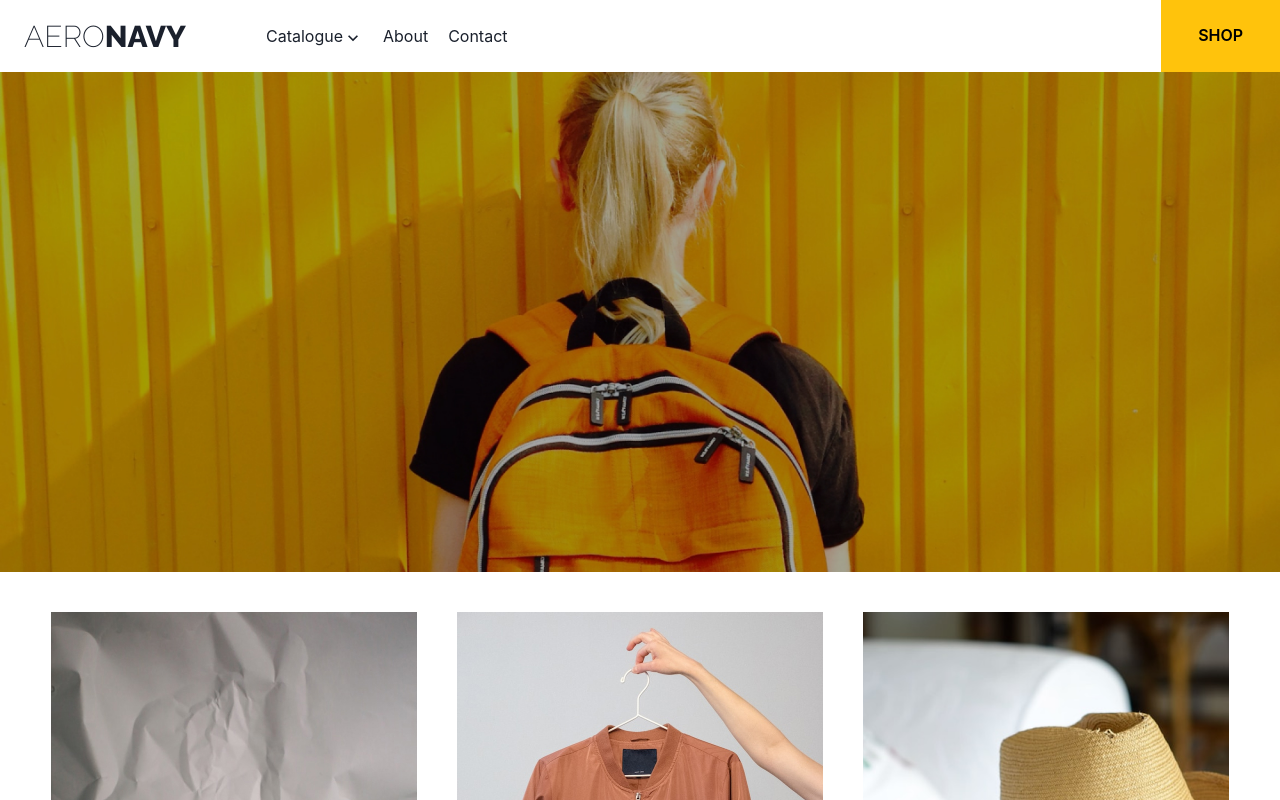
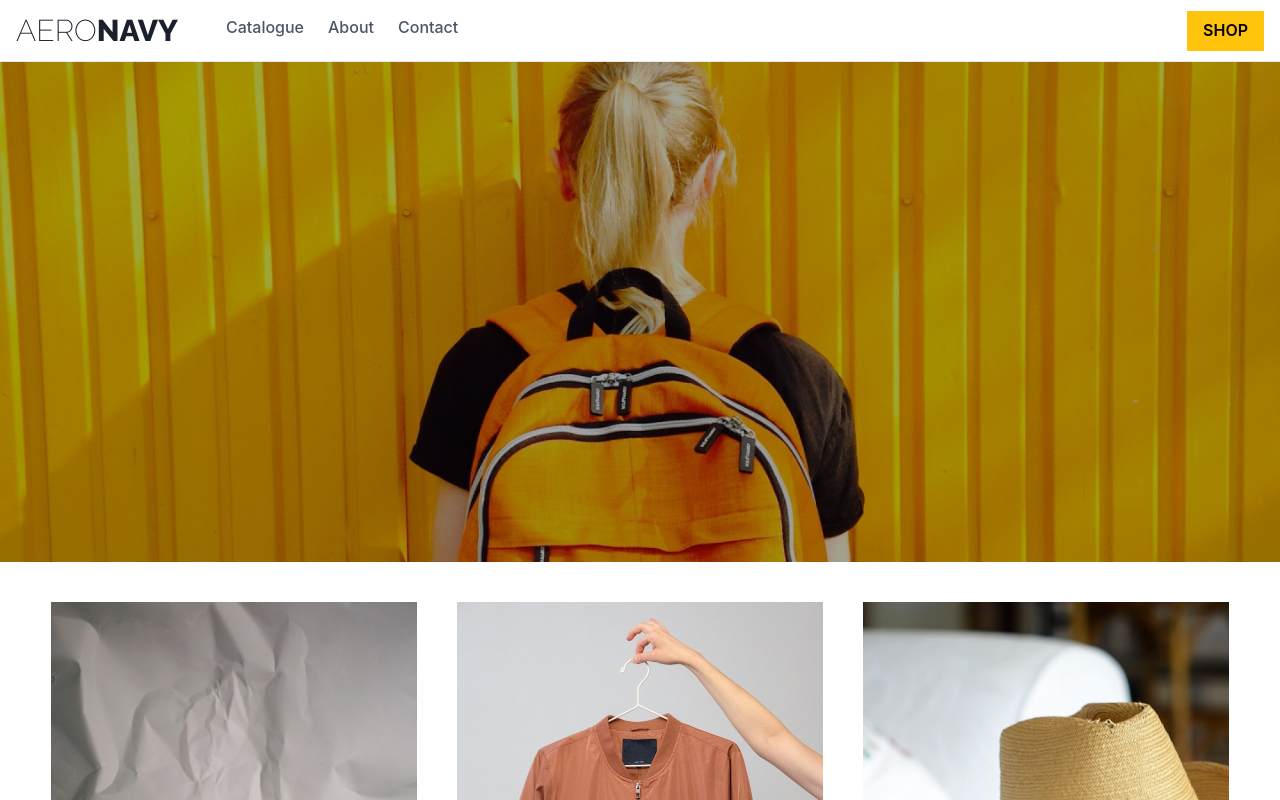
Before and after one commit to dendense/indie-showcase, a Next.js app: page / in a window 1280 px wide. Shown: the top 800 px of the page. Built offline with nearby package versions, Linux system fonts and the light colour scheme.

Commit message:
Update Navigation Responsive

```diff
--- a/api/data.json
+++ b/api/data.json
@@ -38,5 +38,36 @@
       "link": "/product",
       "context": "Top Ten Products  of the Week"
     }
+  ],
+
+  "navItem": [
+    {
+      "label": "Catalogue",
+      "children": [
+        {
+          "label": "Accessories",
+          "subLabel": "Trending Design to inspire you",
+          "href": "#"
+        },
+        {
+          "label": "Shirts",
+          "subLabel": "Up-and-coming Designers",
+          "href": "#"
+        },
+        {
+          "label": "Outwears",
+          "subLabel": "Up-and-coming Designers",
+          "href": "#"
+        }
+      ]
+    },
+    {
+      "label": "About",
+      "href": "#"
+    },
+    {
+      "label": "Contact",
+      "href": "#"
+    }
   ]
 }
--- a/components/Nav.js
+++ b/components/Nav.js
@@ -1,62 +1,240 @@
 import * as React from "react";
-import Link from "next/link";
 import {
   Box,
   Flex,
+  Text,
+  IconButton,
   Button,
-  HStack,
-  Menu,
-  MenuList,
-  MenuItem,
-  MenuButton,
+  Stack,
+  Collapse,
+  Icon,
+  Link,
+  Popover,
+  PopoverTrigger,
+  PopoverContent,
+  useColorModeValue,
+  useDisclosure,
 } from "@chakra-ui/react";
-import { ChevronDownIcon } from "@chakra-ui/icons";
+import {
+  HamburgerIcon,
+  CloseIcon,
+  ChevronDownIcon,
+  ChevronRightIcon,
+} from "@chakra-ui/icons";
 
-// Local Components
+// Local Import
 import Brand from "../components/Brand";
+import showData from "../api/data.json";
 
-const CTA = "SHOP";
+const NavData = showData.navItem;
 
-export default function Nav() {
+export default function WithSubnavigation() {
+  const { isOpen, onToggle } = useDisclosure();
   return (
-    <Flex>
-      <Flex w="100%" align="center" px="6" py="3">
-        <Box as="button">
+    <Box>
+      <Flex
+        bg={useColorModeValue("white", "gray.800")}
+        minH={"60px"}
+        py={{ base: 2 }}
+        px={{ base: 4 }}
+        borderBottom={1}
+        borderStyle={"solid"}
+        borderColor={useColorModeValue("gray.200", "gray.900")}
+        align={"center"}
+      >
+        <Flex
+          flex={{ base: 1, md: "auto" }}
+          ml={{ base: -2 }}
+          display={{ base: "flex", md: "none" }}
+        >
+          <IconButton
+            onClick={onToggle}
+            icon={
+              isOpen ? <CloseIcon w={3} h={3} /> : <HamburgerIcon w={5} h={5} />
+            }
+            variant={"ghost"}
+            aria-label={"Toggle Navigation"}
+          />
+        </Flex>
+        <Flex flex={{ base: 1 }} justify={{ base: "center", md: "start" }}>
           <Brand linkto="/" />
-        </Box>
-        <HStack spacing="20px" ml={20}>
-          <Menu>
-            <MenuButton>
-              Catalogue
-              <ChevronDownIcon w={5} h={5} />
-            </MenuButton>
-            <MenuList>
-              <MenuItem>Accessories</MenuItem>
-              <MenuItem>
-                <Link href="/shirts">Shirts</Link>
-              </MenuItem>
-              <MenuItem>Outwear</MenuItem>
-              <MenuItem>Hat</MenuItem>
-            </MenuList>
-          </Menu>
-          <Box as="button">
-            <Link href="/about">About</Link>
-          </Box>
-          <Box as="button">
-            <Link href="/contact">Contact</Link>
-          </Box>
-        </HStack>
+          <Flex display={{ base: "none", md: "flex" }} ml={10}>
+            <DesktopNav />
+          </Flex>
+        </Flex>
+
+        <Stack flex={{ base: 1, md: 0 }} justify={"flex-end"} direction={"row"}>
+          <Button
+            borderRadius={0}
+            href={"/"}
+            bgColor="#ffc30c"
+            textColor="black"
+            _hover={{
+              textDecoration: "none",
+              bg: useColorModeValue("gray.200", "gray.700"),
+            }}
+          >
+            SHOP
+          </Button>
+        </Stack>
       </Flex>
-      <Button
-        bgColor="#ffc30c"
-        colorScheme="yellow"
-        borderRadius={0}
-        width="10%"
-        py="9"
-        textColor="black"
-      >
-        {CTA}
-      </Button>
-    </Flex>
+
+      <Collapse in={isOpen} animateOpacity>
+        <MobileNav />
+      </Collapse>
+    </Box>
   );
 }
+
+const DesktopNav = () => {
+  const linkColor = useColorModeValue("gray.600", "gray.200");
+  const linkHoverColor = useColorModeValue("gray.800", "white");
+  const popoverContentBgColor = useColorModeValue("white", "gray.800");
+  return (
+    <Stack direction={"row"}>
+      {NavData.map((navItem) => (
+        <Box key={navItem.label}>
+          <Popover trigger={"hover"} placement={"bottom-start"}>
+            <PopoverTrigger>
+              <Button
+                colorScheme="white"
+                p={2}
+                href={navItem.href ?? "#"}
+                fontSize={"md"}
+                fontWeight={500}
+                color={linkColor}
+                _hover={{
+                  textDecoration: "none",
+                  color: linkHoverColor,
+                }}
+              >
+                {navItem.label}
+              </Button>
+            </PopoverTrigger>
+
+            {navItem.children && (
+              <PopoverContent
+                border={0}
+                boxShadow={"xl"}
+                bg={popoverContentBgColor}
+                p={4}
+                rounded={"xl"}
+                minW={"sm"}
+              >
+                <Stack>
+                  {navItem.children.map((child) => (
+                    <DesktopSubNav key={child.label} {...child} />
+                  ))}
+                </Stack>
+              </PopoverContent>
+            )}
+          </Popover>
+        </Box>
+      ))}
+    </Stack>
+  );
+};
+
+const DesktopSubNav = ({ label, href, subLabel }) => {
+  return (
+    <Link
+      href={href}
+      role={"group"}
+      display={"block"}
+      p={2}
+      rounded={"md"}
+      _hover={{ bg: useColorModeValue("yellow.50", "gray.900") }}
+    >
+      <Stack direction={"row"} align={"center"}>
+        <Box>
+          <Text
+            transition={"all .3s ease"}
+            _groupHover={{ color: "yellow.500" }}
+            fontWeight={500}
+          >
+            {label}
+          </Text>
+          <Text fontSize={"sm"}>{subLabel}</Text>
+        </Box>
+        <Flex
+          transition={"all .3s ease"}
+          transform={"translateX(-10px)"}
+          opacity={0}
+          _groupHover={{ opacity: "100%", transform: "translateX(0)" }}
+          justify={"flex-end"}
+          align={"center"}
+          flex={1}
+        >
+          <Icon color={"yellow.500"} w={5} h={5} as={ChevronRightIcon} />
+        </Flex>
+      </Stack>
+    </Link>
+  );
+};
+
+const MobileNav = () => {
+  return (
+    <Stack
+      bg={useColorModeValue("white", "gray.800")}
+      p={4}
+      display={{ md: "none" }}
+    >
+      {NavData.map((navItem) => (
+        <MobileNavItem key={navItem.label} {...navItem} />
+      ))}
+    </Stack>
+  );
+};
+
+const MobileNavItem = ({ label, children, href }) => {
+  const { isOpen, onToggle } = useDisclosure();
+
+  return (
+    <Stack spacing={4} onClick={children && onToggle}>
+      <Flex
+        py={2}
+        as={Link}
+        href={href ?? "#"}
+        justify={"space-between"}
+        align={"center"}
+        _hover={{
+          textDecoration: "none",
+        }}
+      >
+        <Text
+          fontWeight={600}
+          color={useColorModeValue("gray.600", "gray.200")}
+        >
+          {label}
+        </Text>
+        {children && (
+          <Icon
+            as={ChevronDownIcon}
+            transition={"all .25s ease-in-out"}
+            transform={isOpen ? "rotate(180deg)" : ""}
+            w={6}
+            h={6}
+          />
+        )}
+      </Flex>
+
+      <Collapse in={isOpen} animateOpacity style={{ marginTop: "0!important" }}>
+        <Stack
+          mt={2}
+          pl={4}
+          borderLeft={1}
+          borderStyle={"solid"}
+          borderColor={useColorModeValue("gray.200", "gray.700")}
+          align={"start"}
+        >
+          {children &&
+            children.map((child) => (
+              <Link key={child.label} py={2} href={child.href}>
+                {child.label}
+              </Link>
+            ))}
+        </Stack>
+      </Collapse>
+    </Stack>
+  );
+};
```
Also changed, not shown: components/BackupNav.js (added, +78 -0 lines).
